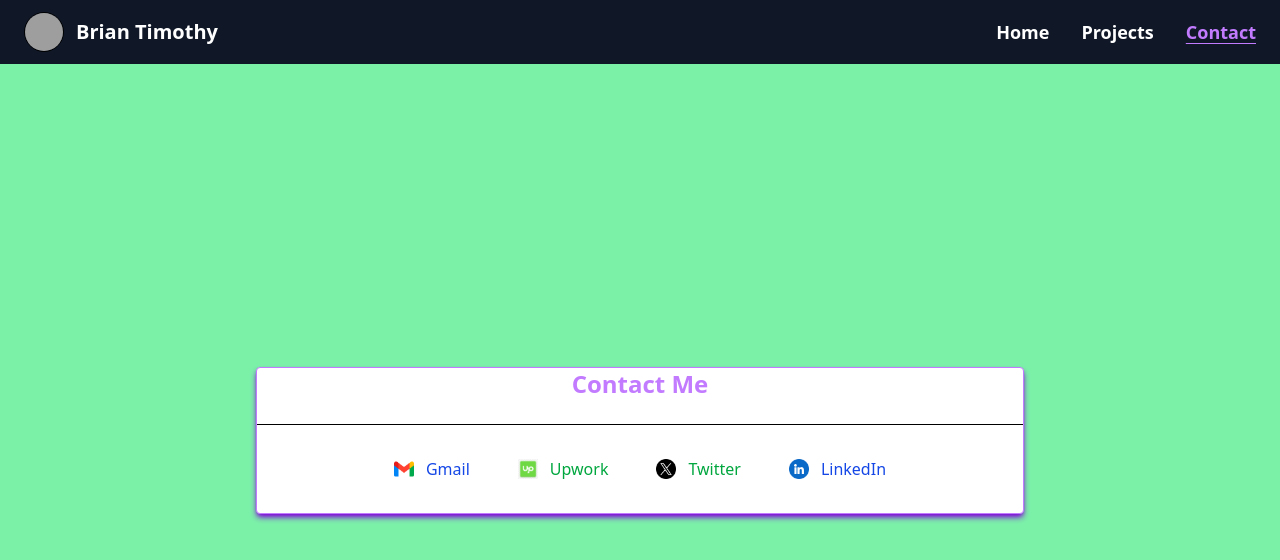
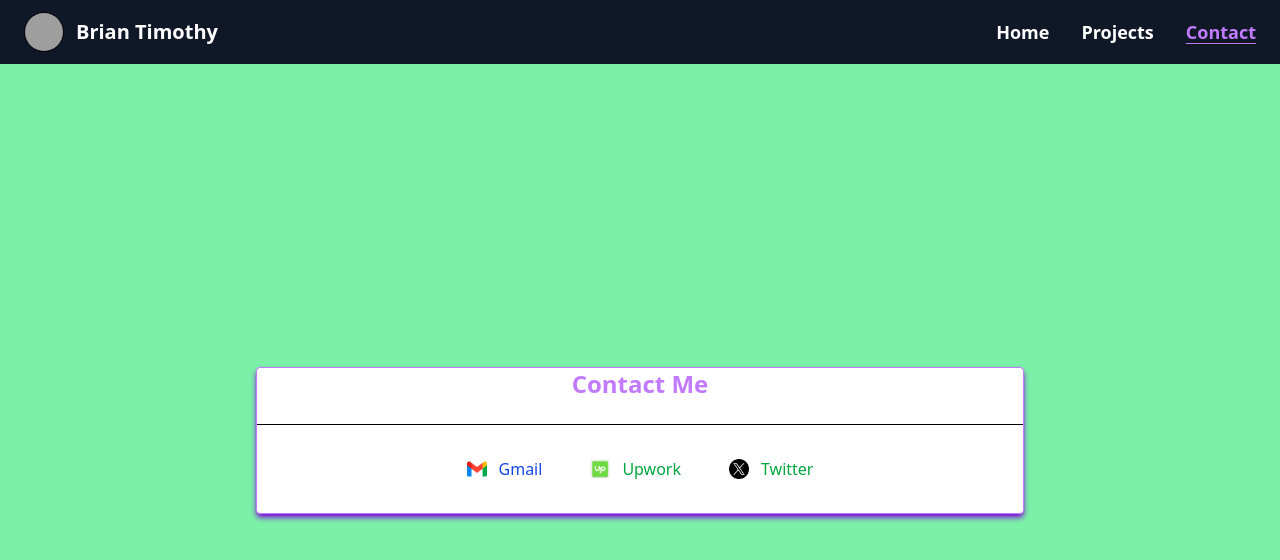
Before and after one commit to briantimothykarani/portfoliojune, a React (Vite) app: page /portfoliojune/contactme in a window 1280 px wide. Shown: the top 560 px of the page. Built offline with nearby package versions, Linux system fonts and the light colour scheme; grey boxes are pictures that could not be loaded.

Commit message:
remove linked in

```diff
--- a/src/components/Contactme.tsx
+++ b/src/components/Contactme.tsx
@@ -9,8 +9,9 @@ function Contactme() {
                     <p className="text-2xl font-bold mb-6 text-purple-400 text-center">Contact Me</p>
                     <hr />
                     <div className="flex flex-col sm:flex-row gap-4 items-center justify-center p-6">
+                        {/* Gmail */}
                         <a
-                            href="mailto:briantimothy@example.com"
+                            href="mailto:timothykaranibrian@gmail.com"
                             target="_blank"
                             rel="noopener noreferrer"
                             title="Email Me"
@@ -20,8 +21,9 @@ function Contactme() {
                             Gmail
                         </a>
 
+                        {/* Upwork */}
                         <a
-                            href="https://www.upwork.com/freelancers/~your-upwork-profile"
+                            href="https://www.upwork.com/freelancers/~010c62adf19ba9a404"
                             target="_blank"
                             rel="noopener noreferrer"
                             title="Upwork"
@@ -31,26 +33,16 @@ function Contactme() {
                             Upwork
                         </a>
 
+                        {/* Twitter */}
                         <a
-                            href="https://www.fiverr.com/yourusername"
+                            href="https://x.com/briantimothy254"
                             target="_blank"
                             rel="noopener noreferrer"
-                            title="Fiverr"
+                            title="Twitter"
                             className="flex items-center gap-3 bg-white px-4 py-2 rounded text-green-600 hover:underline transition hover:scale-105 w-full sm:w-auto justify-center"
                         >
                             <img src="./images/twitter.png" alt="twitter" className="w-5 h-5" />
                             Twitter
-                        </a>
-
-                        <a
-                            href="https://www.linkedin.com/in/yourlinkedin"
-                            target="_blank"
-                            rel="noopener noreferrer"
-                            title="LinkedIn"
-                            className="flex items-center gap-3 bg-white px-4 py-2 rounded text-blue-700 hover:underline transition hover:scale-105 w-full sm:w-auto justify-center"
-                        >
-                            <img src="./images/linkedin.png" alt="linkedin" className="w-5 h-5" />
-                            LinkedIn
                         </a>
                     </div>
                 </div>
```
Also changed, not shown: 1 other file (tests, documents, lock files or other folders).
